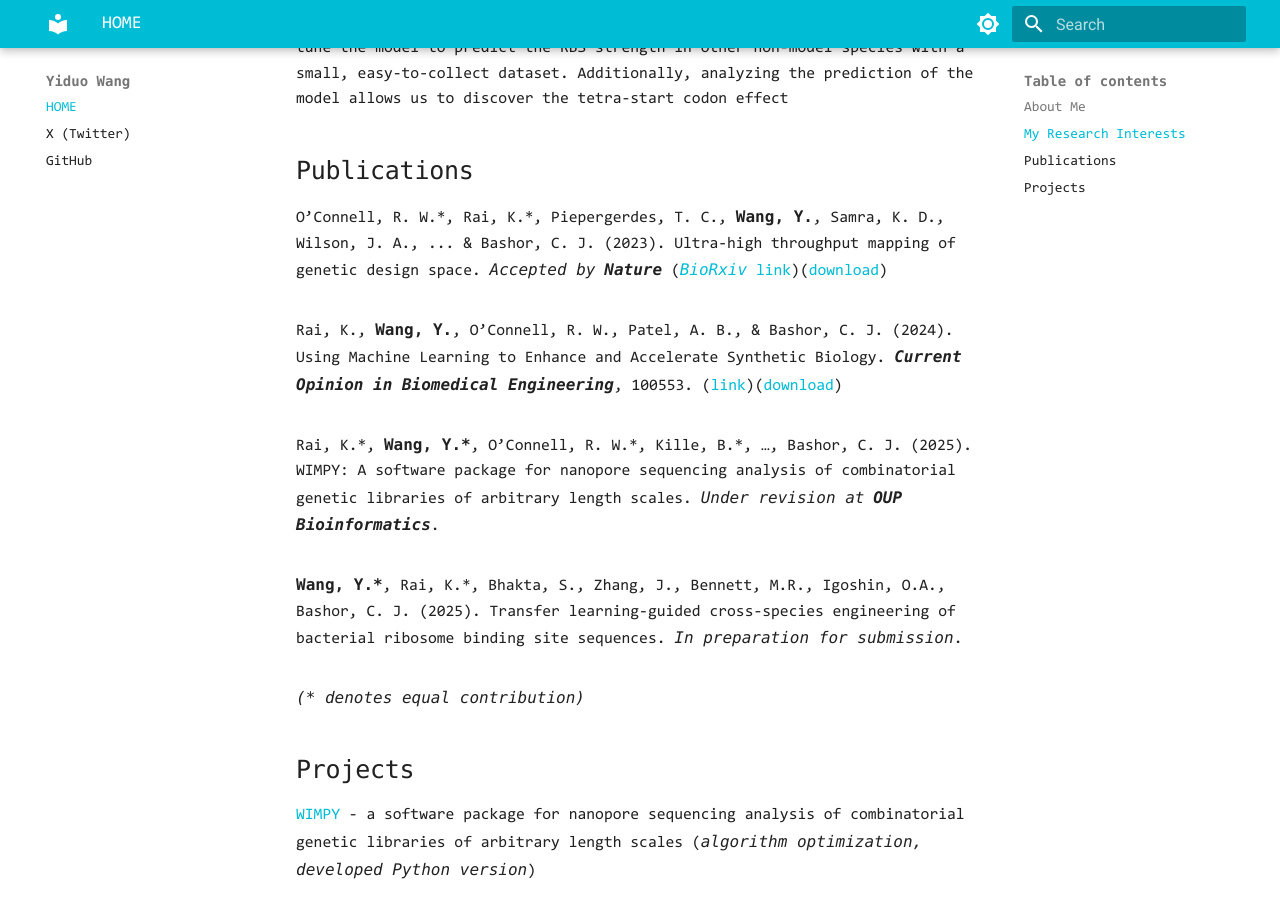
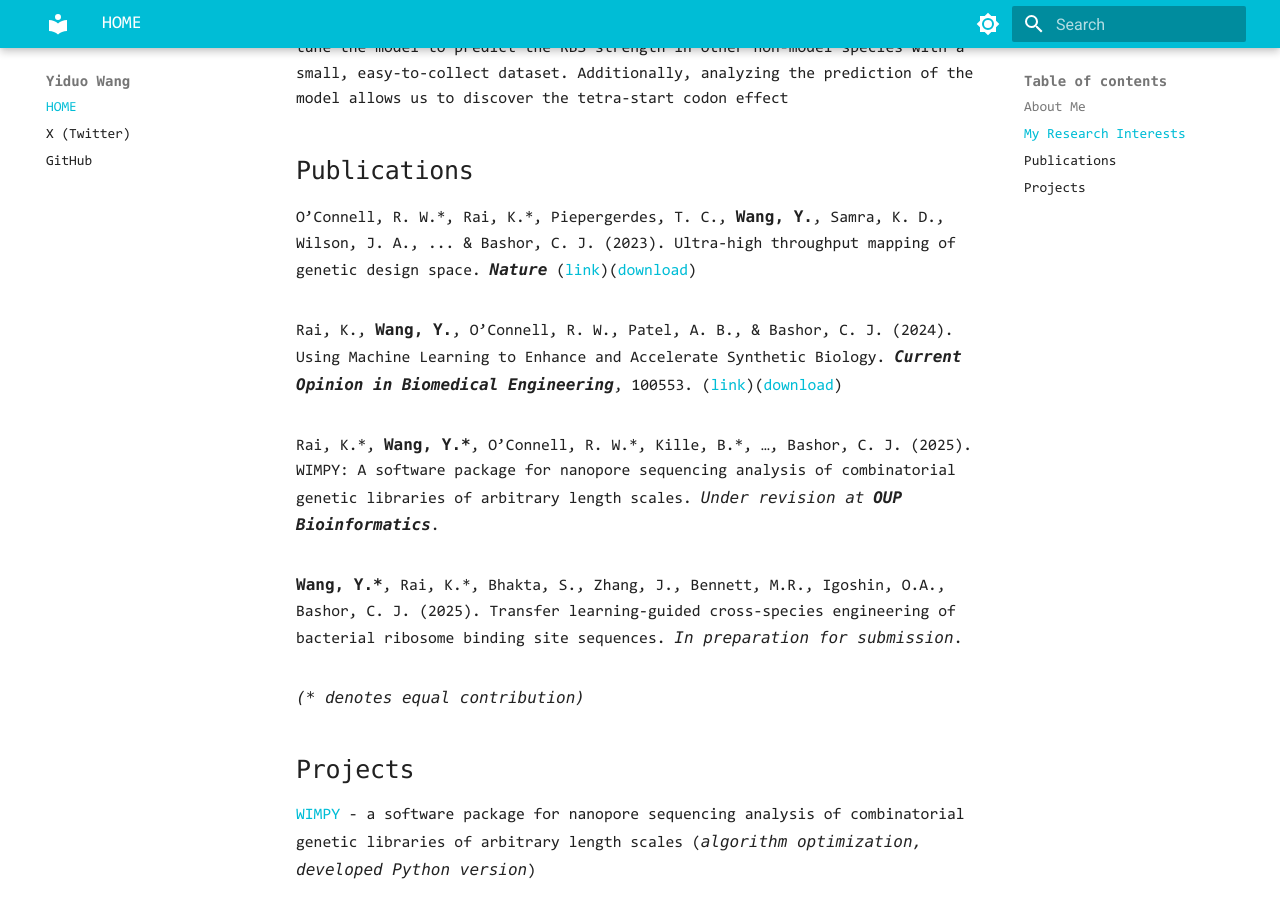
Before and after one commit to yiduo-wang-32/yiduo-wang-32, an MkDocs documentation site: the page built from docs/index.md, in a window 1280 px wide and 900 px high, scrolled down 1118 px. Built offline with MkDocs 1.6.1 and Material for MkDocs 9.7.7, drawn with Linux system fonts in a browser that asks for light colours.

Commit message:
Ref update

```diff
--- a/docs/index.md
+++ b/docs/index.md
@@ -21,9 +21,9 @@ My current project focuses on leveraging transfer learning to study prokaryotic
 
 ## Publications
 
-O’Connell, R. W.\*, Rai, K.\*, Piepergerdes, T. C., **Wang, Y.**, Samra, K. D., Wilson, J. A., ... & Bashor, C. J. (2023). Ultra-high throughput mapping of genetic design space. *Accepted by* ***Nature*** ([*BioRxiv* link](https://doi.org/10.1101/2023.03.16.532704))([download](./pdfs/2023_BioRXiv_CLASSIC.pdf))
+O’Connell, R. W.\*, Rai, K.\*, Piepergerdes, T. C., **Wang, Y.**, Samra, K. D., Wilson, J. A., ... & Bashor, C. J. (2023). Ultra-high throughput mapping of genetic design space. ***Nature*** ([link](https://doi.org/10.1038/s41586-025-09933-9))([download](./pdfs/2026_Nature_CLASSIC.pdf))
 
-Rai, K., **Wang, Y.**, O’Connell, R. W., Patel, A. B., & Bashor, C. J. (2024). Using Machine Learning to Enhance and Accelerate Synthetic Biology. ***Current Opinion in Biomedical Engineering***, 100553. ([link](https://doi.org/10.1016/j.cobme.2024.100553))([download](./pdfs/2024_ML_synBio_review.pdf))
+Rai, K., **Wang, Y.**, O’Connell, R. W., Patel, A. B., & Bashor, C. J. (2024). Using Machine Learning to Enhance and Accelerate Synthetic Biology. ***Current Opinion in Biomedical Engineering***, 100553. ([link](https://doi.org/10.1016/j.cobme.2024.100553))([download](./pdfs/2024_CoBME_ML_synBio_review.pdf))
 
 Rai, K.\*, **Wang, Y.\***, O’Connell, R. W.\*, Kille, B.\*, …, Bashor, C. J. (2025). WIMPY: A software package for nanopore
 sequencing analysis of combinatorial genetic libraries of arbitrary length scales. *Under revision at* ***OUP Bioinformatics***.
```
Also changed, not shown: 4 other files.
